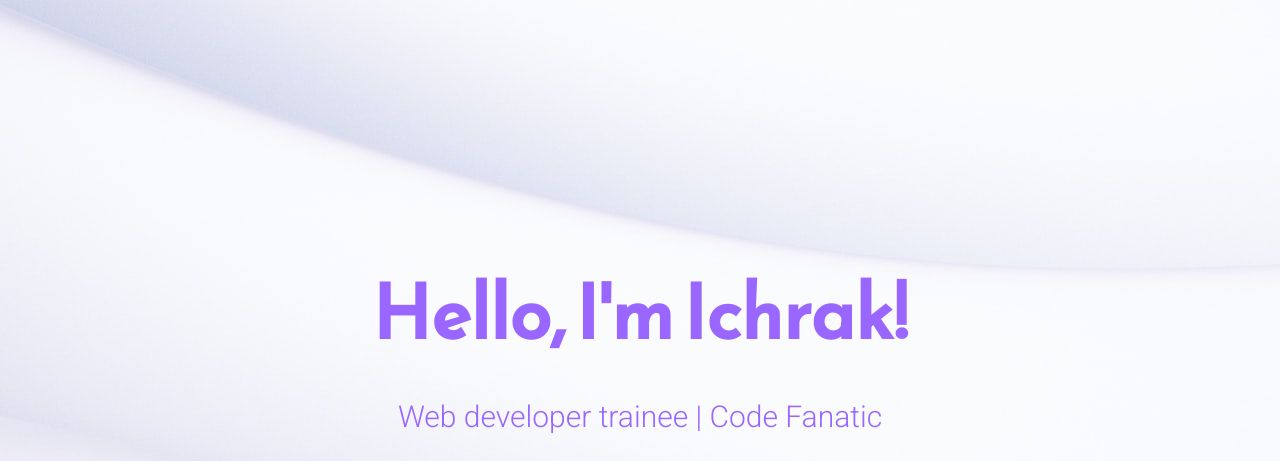
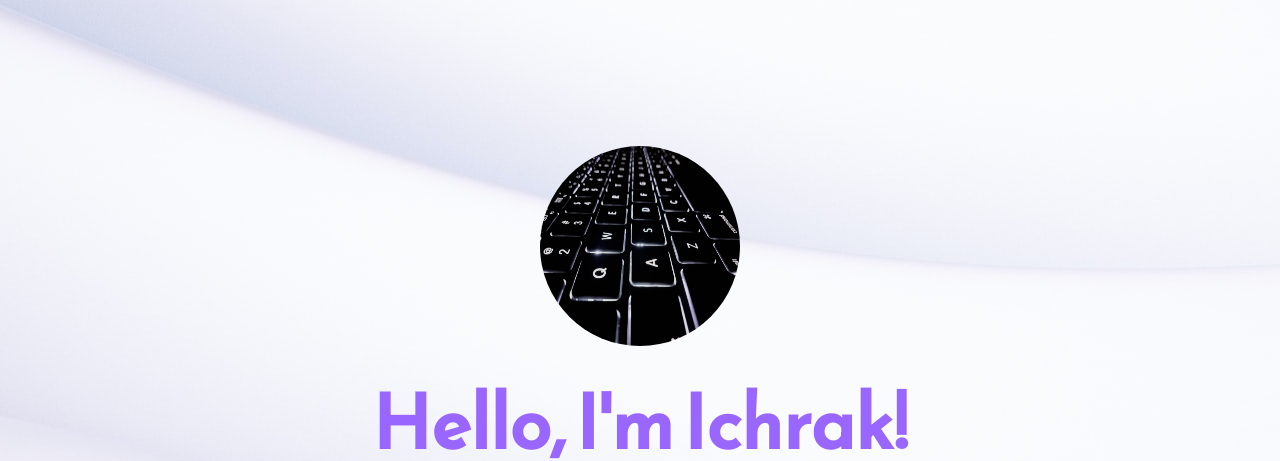
Before and after one commit to AIchrak/AIchrak.github.io, a plain HTML site: page index.html in a window 1280 px wide. Shown: the top 461 px of the page. Drawn offline with Linux system fonts and the light colour scheme; files whose address does not match are found by name.

Commit message:
profil picture

```diff
--- a/css/styles.css
+++ b/css/styles.css
@@ -54,7 +54,14 @@ main > .tagline {
 	margin: 1.5rem 0;
 	font-weight: 100;
 }
-
+main > img {
+	width: 200px;
+	height: 200px;
+	border-radius: 50%;
+	position: relative;
+	align-self: center;
+	margin-bottom: 20px;
+}
 .icons-social i {
 	padding: 10px;
 }
--- a/css/themes/newcolors.css
+++ b/css/themes/newcolors.css
@@ -5,11 +5,9 @@ main {
 	background-image: url("fond.jpg");
 	color: #9966ff;
 }
-
 .icons-social a {
 	color: #9966ff;
 }
-
 .icons-social a svg path{
 	fill: #9966ff;
 }
--- a/index.html
+++ b/index.html
@@ -25,6 +25,7 @@
 </head>
 <body>
 	<main>
+		<img src="computer.jpg">
 		<div class="intro">Hello, I'm Ichrak!</div>
 		<div class="tagline">Web developer trainee | Code Fanatic   </div>
 		<!-- Find your icons from here - https://fontawesome.com/icons?d=gallery&s=brands -->
```
